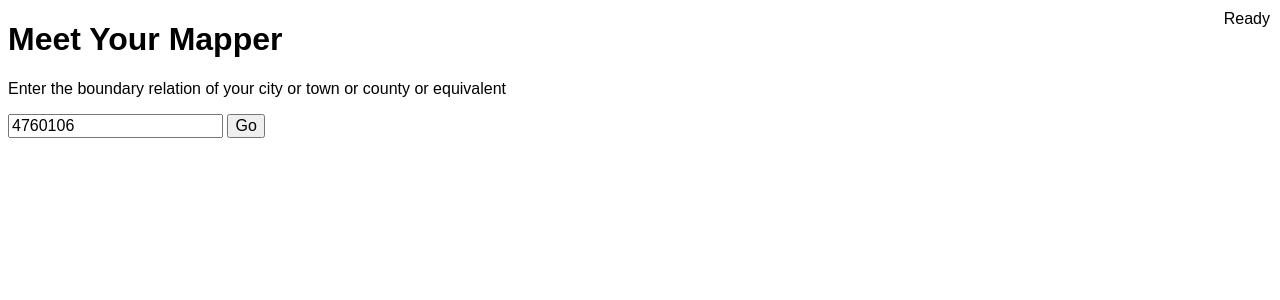
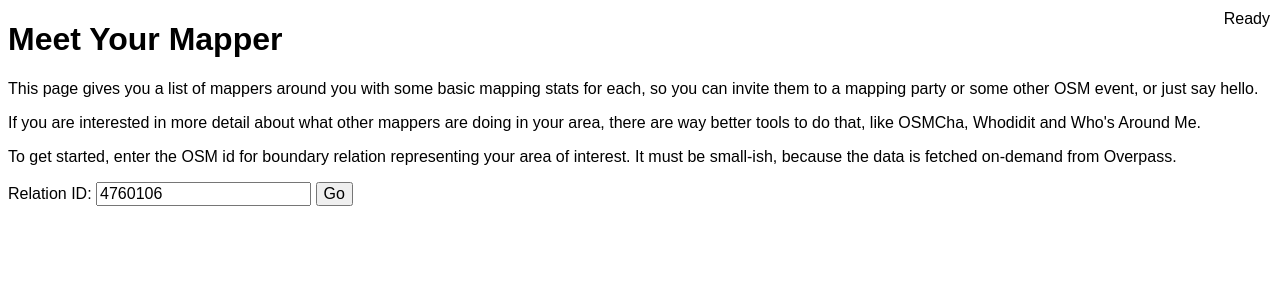
Before and after one commit to mvexel/meetyourmappers, a Flask app: page / in a window 1280 px wide. Shown: the top 300 px of the page. Run offline with Flask 2, Linux system fonts and the light colour scheme.

Commit message:
better words

```diff
--- a/meetyourmapper/templates/index.html
+++ b/meetyourmapper/templates/index.html
@@ -11,10 +11,14 @@
 <body>
 	<div id="messages">Ready</div>
 	<h1>Meet Your Mapper</h1>
-	<p>Enter the boundary relation of your city or town or county or equivalent</p>
-	<input type="text" value="4760106" id="relation_id">
-	<input type="button" value="Go" onclick=get_relation_meta()>
-	<p>
+	<p>This page gives you a list of mappers around you with some basic mapping stats for each, so you can invite them to a mapping party or some other OSM event, or just say hello.</p>
+	<p>If you are interested in more detail about what other mappers are doing in your area, there are way better tools to do that, like OSMCha, Whodidit and Who's Around Me.
+	<p>To get started, enter the OSM id for boundary relation representing your area of interest. It must be small-ish, because the data is fetched on-demand from Overpass.</p>
+	<div id="inputform">
+		Relation ID: <input type="text" value="4760106" id="relation_id">
+		<input type="button" value="Go" onclick=get_relation_meta()>
+	</div>
+	<p />
 	<table id="results" class="compact stripe order-column"><thead>
 		<th>User</th>
 		<th>Nodes</th>
```
